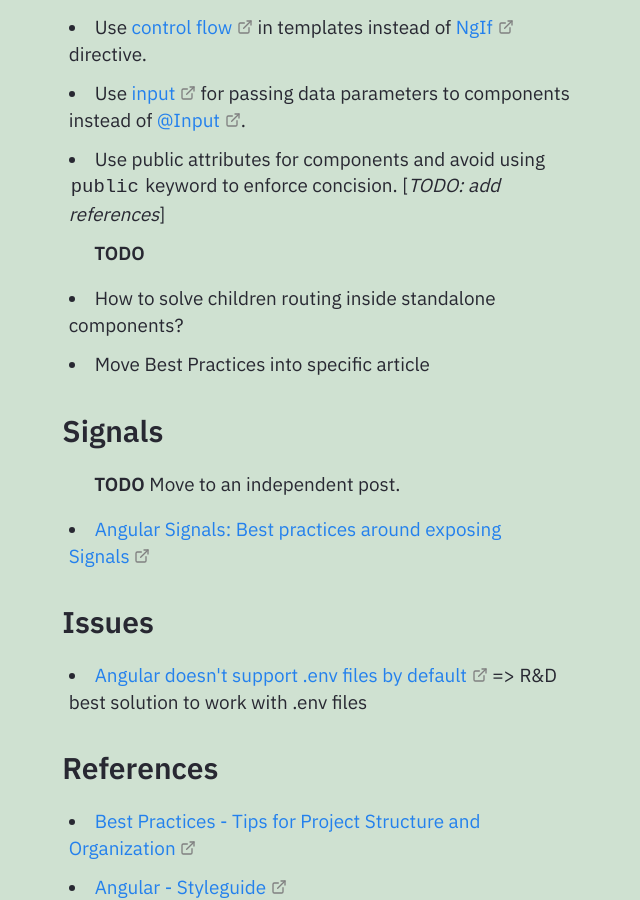
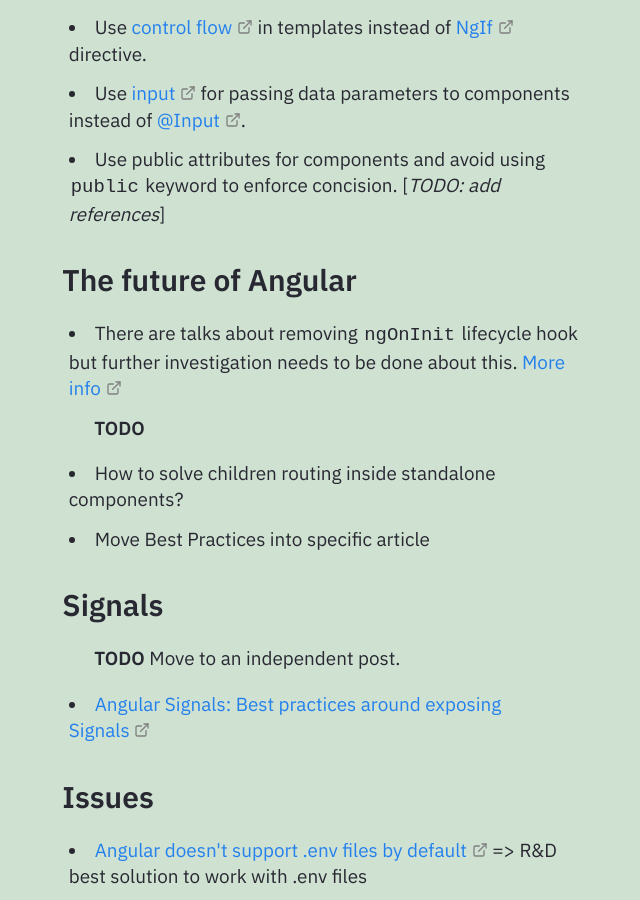
Before and after one commit to Gorzas/gorzas.github.io, a Jekyll site: the page built from _notes/Public/tech/Angular/Angular.md, in a window 1280 px wide and 900 px high, scrolled down 371 px. Shown: the whole window, without its empty margins (316-956 px from the left). Built offline with Jekyll 4.4.1, drawn with Linux system fonts in a browser that asks for light colours.

Commit message:
Update Angular.md

```diff
--- a/_notes/Public/tech/Angular/Angular.md
+++ b/_notes/Public/tech/Angular/Angular.md
@@ -14,6 +14,10 @@ growth: seedlings
 - Use [control flow](https://angular.dev/guide/templates/control-flow) in templates instead of [NgIf](https://angular.dev/api/common/NgIf) directive.
 - Use [input](https://angular.dev/guide/components/inputs#configuring-inputs) for passing data parameters to components instead of [@Input](https://angular.dev/guide/components/inputs#declaring-inputs-with-the-input-decorator).
 - Use public attributes for components and avoid using `public` keyword to enforce concision. \[*TODO: add references*\]
+
+## The future of Angular
+
+- There are talks about removing `ngOnInit` lifecycle hook but further investigation needs to be done about this. [More info](https://angular.love/component-initialization-without-ngoninit-with-async-pipes-for-observables-and-ngonchanges)
 
 **TODO**
 
```
Also changed, not shown: other parts of _notes/Public/tech/Angular/Angular.md (+1 -1 lines).
